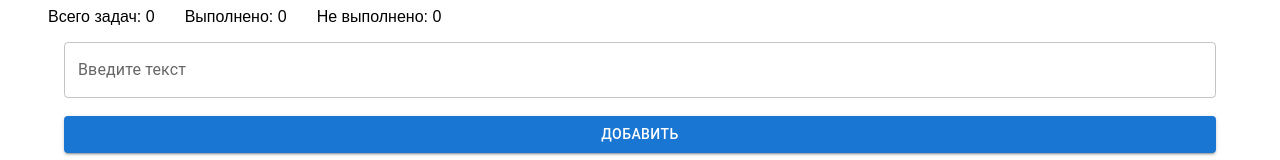
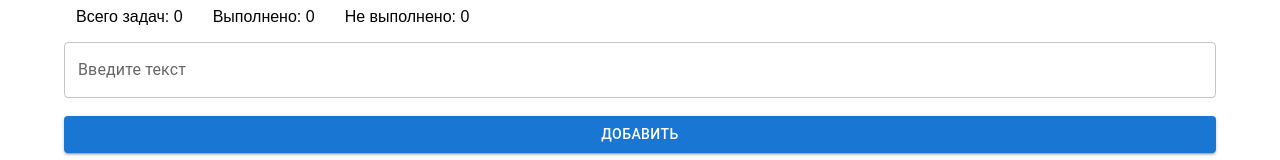
Before and after one commit to Aidin-Yryskeldiev/Todo, a React (Vite) app: page / in a window 1280 px wide. Shown: the top 160 px of the page. Built offline with nearby package versions, Linux system fonts and the light colour scheme; no server answers.

Commit message:
Update App.tsx

```diff
--- a/src/App.tsx
+++ b/src/App.tsx
@@ -200,6 +200,7 @@ const App: React.FC = () => {
 						sx={{
 							display: "flex",
 							gap: "30px",
+							position: "relative",
 							left: "28px"
 						}}>
 						<p style={{ fontFamily: "arial" }}>Всего задач: {todos.length}</p>
```
